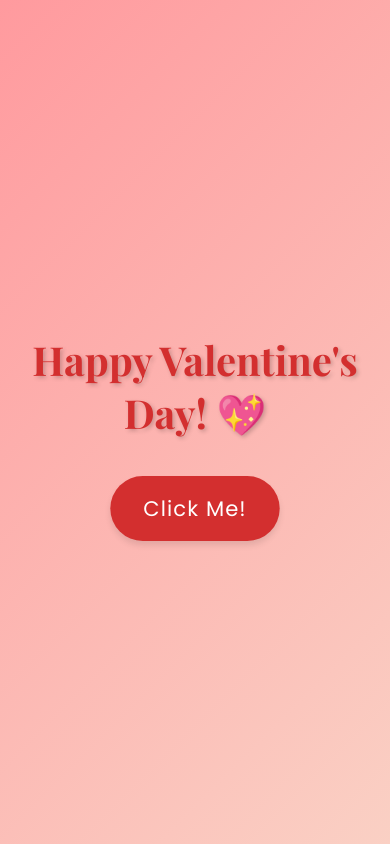
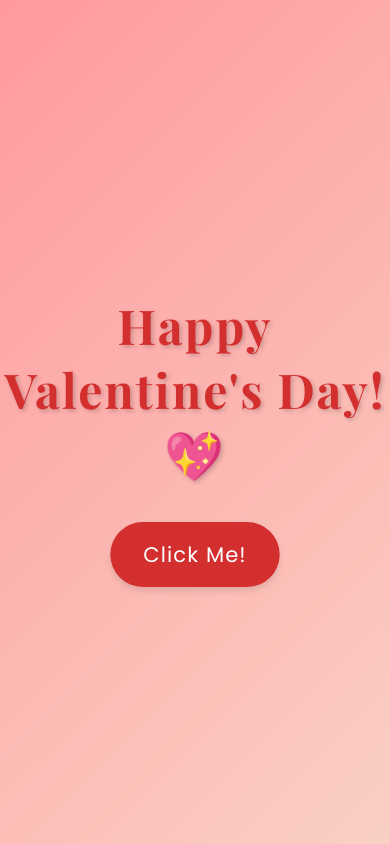
Before and after one commit to Kyle123455/Maricar, a plain HTML site: page index.html in a window 390 px wide. Drawn offline with nearby package versions, Linux system fonts and the light colour scheme.

Commit message:
Update index.html

```diff
--- a/index.html
+++ b/index.html
@@ -11,6 +11,7 @@
     <meta property="og:description" content="A beautiful Valentine's Day message for someone special.">
     <meta property="og:image" content="https://yourwebsite.com/valentine-image.jpg">
     <style>
+        /* Global Styles */
         body {
             font-family: 'Open Sans', sans-serif;
             text-align: center;
@@ -31,29 +32,39 @@
             background-size: cover;
             scroll-behavior: smooth;
         }
+
+        /* Heading */
         h1 {
             font-family: 'Playfair Display', serif;
             font-weight: 700;
-            font-size: 4em;
+            font-size: 4.5em;
             margin-bottom: 20px;
             animation: fadeIn 2s ease-in-out;
             text-shadow: 2px 2px 4px rgba(0, 0, 0, 0.2);
+            letter-spacing: 2px;
         }
+
+        /* Video Styling */
         video {
             width: 80%;
             max-width: 800px;
             border-radius: 15px;
-            box-shadow: 0 8px 16px rgba(0, 0, 0, 0.3);
+            box-shadow: 0 12px 24px rgba(0, 0, 0, 0.4);
             display: none;
             transition: transform 0.5s ease, box-shadow 0.5s ease;
         }
+
         video:hover {
             transform: scale(1.02);
-            box-shadow: 0 12px 24px rgba(0, 0, 0, 0.4);
+            box-shadow: 0 16px 32px rgba(0, 0, 0, 0.5);
         }
+
+        /* Audio (Hidden) */
         audio {
             display: none;
         }
+
+        /* Button Styling */
         .button {
             background-color: #d32f2f;
             color: white;
@@ -68,12 +79,35 @@
             animation: pulse 2s infinite;
             font-family: 'Poppins', sans-serif;
             letter-spacing: 1px;
+            position: relative;
+            overflow: hidden;
         }
+
+        .button::after {
+            content: '';
+            position: absolute;
+            top: 50%;
+            left: 50%;
+            width: 300%;
+            height: 300%;
+            background: rgba(255, 255, 255, 0.3);
+            transform: translate(-50%, -50%) rotate(45deg);
+            transition: all 0.5s ease;
+            opacity: 0;
+        }
+
+        .button:hover::after {
+            opacity: 1;
+            transform: translate(-50%, -50%) rotate(0deg);
+        }
+
         .button:hover {
             background-color: #b71c1c;
             box-shadow: 0 6px 8px rgba(0, 0, 0, 0.2);
             transform: translateY(-5px);
         }
+
+        /* Hidden Message Styling */
         #hidden-message {
             display: none;
             font-size: 1.5em;
@@ -88,13 +122,17 @@
             text-align: center;
             box-shadow: 0 4px 8px rgba(0, 0, 0, 0.1);
             font-family: 'Poppins', sans-serif;
+            animation: fadeInMessage 1.5s ease-in-out;
         }
+
         .message-line {
             opacity: 0;
             transform: translateY(20px);
             animation: popOut 1s ease forwards;
             margin: 10px 0;
         }
+
+        /* Animations */
         @keyframes popOut {
             0% {
                 opacity: 0;
@@ -105,6 +143,7 @@
                 transform: translateY(0);
             }
         }
+
         @keyframes fadeIn {
             0% {
                 opacity: 0;
@@ -113,6 +152,18 @@
                 opacity: 1;
             }
         }
+
+        @keyframes fadeInMessage {
+            0% {
+                opacity: 0;
+                transform: translateY(20px);
+            }
+            100% {
+                opacity: 1;
+                transform: translateY(0);
+            }
+        }
+
         @keyframes pulse {
             0%, 100% {
                 transform: scale(1);
@@ -121,19 +172,25 @@
                 transform: scale(1.1);
             }
         }
+
+        /* Scrollbar Styling */
         ::-webkit-scrollbar {
             width: 10px;
         }
+
         ::-webkit-scrollbar-track {
             background: #f1f1f1;
         }
+
         ::-webkit-scrollbar-thumb {
             background: #d32f2f;
             border-radius: 10px;
         }
+
+        /* Responsive Design */
         @media (max-width: 768px) {
             h1 {
-                font-size: 2.5em;
+                font-size: 3em;
             }
             video {
                 width: 90%;
```
